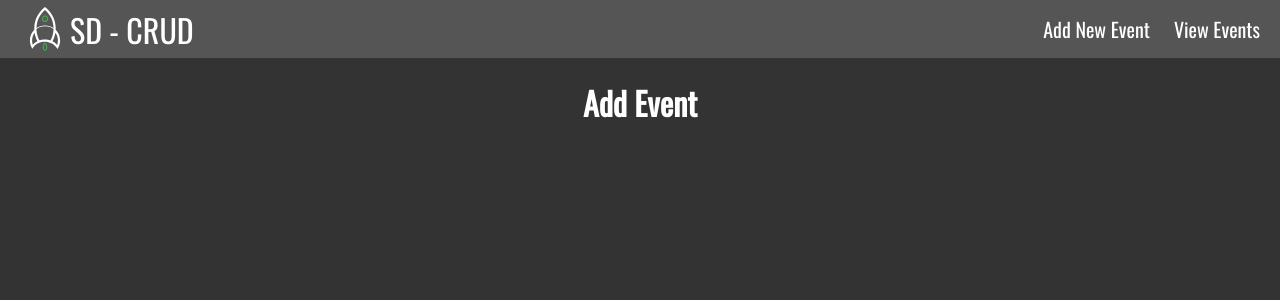
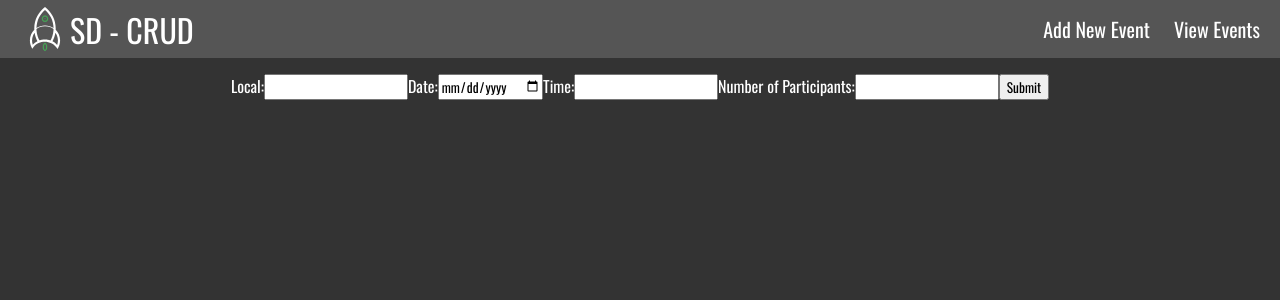
Before and after one commit to ToniG22/SD_FrontendGrupo5, a React (Vite) app: page / in a window 1280 px wide. Shown: the top 300 px of the page. Built offline with nearby package versions, Linux system fonts and the light colour scheme.

Commit message:
Added form to crete a new event! 👽

```diff
--- /dev/null
+++ b/src/components/Form.tsx
@@ -0,0 +1,66 @@
+import { useState } from "react";
+
+const Form = () => {
+  const [inputs, setInputs] = useState({
+    local: "",
+    date: "",
+    time: "",
+    participants: "",
+  });
+
+  const handleChange = (event: { target: { name: any; value: any; }; }) => {
+    const name = event.target.name;
+    const value = event.target.value;
+
+    setInputs((values) => ({ ...values, [name]: value }));
+  };
+
+  const handleSubmit = (event: { preventDefault: () => void; }) => {
+    event.preventDefault();
+    alert(JSON.stringify(inputs));
+  };
+
+  return (
+    <form className="form" onSubmit={handleSubmit}>
+      <label>
+        Local:
+        <input
+          type="text"
+          name="local"
+          value={inputs.local || ""}
+          onChange={handleChange}
+        />
+      </label>
+      <label>
+        Date:
+        <input
+          type="date"
+          name="date"
+          value={inputs.date || ""}
+          onChange={handleChange}
+        />
+      </label>
+      <label>
+        Time:
+        <input
+          type="text"
+          name="time"
+          value={inputs.time || ""}
+          onChange={handleChange}
+        />
+      </label>
+      <label>
+        Number of Participants:
+        <input
+          type="text"
+          name="participants"
+          value={inputs.participants || ""}
+          onChange={handleChange}
+        />
+      </label>
+      <input type="submit" value="Submit" />
+    </form>
+  );
+};
+
+export default Form;
--- a/src/pages/AddEvent.tsx
+++ b/src/pages/AddEvent.tsx
@@ -1,6 +1,8 @@
+import Form from "../components/Form"
+
 const AddEvent = () => {
   return (
-    <h1>Add Event</h1>
+    <Form/>
   )
 }
 
```
Also changed, not shown: src/assets/css/Form.css (added).
